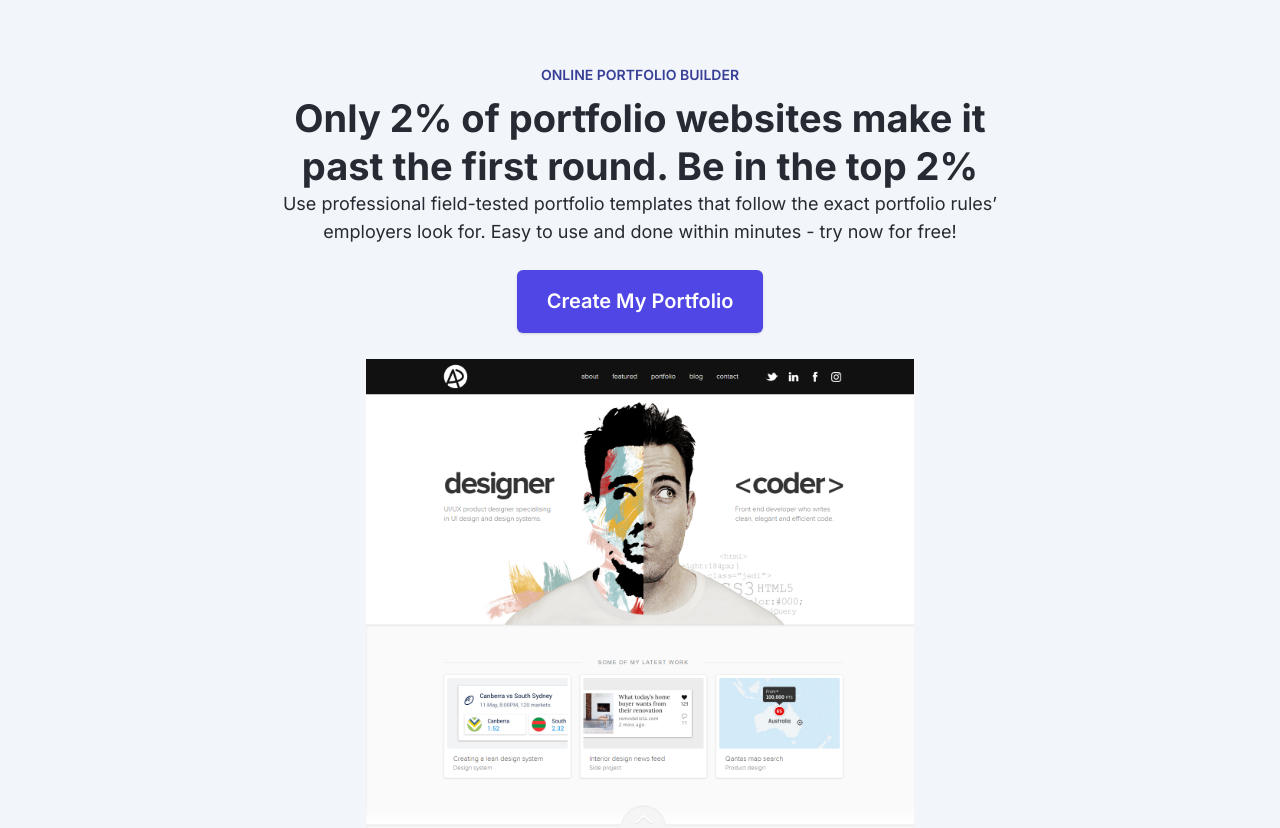
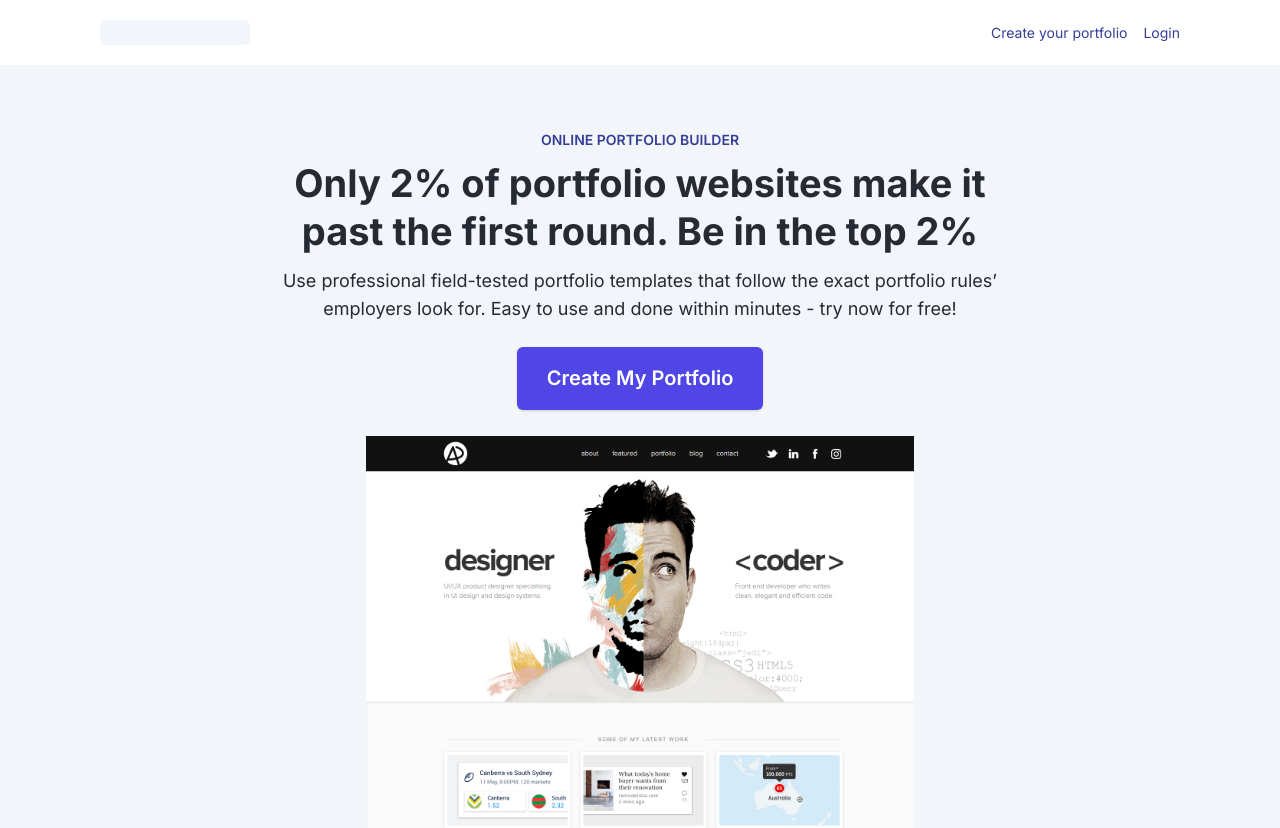
Before and after one commit to pesto-students/n4-portfolio-builder-frontend-IOTA-4, a Next.js app: page / in a window 1280 px wide. Shown: the top 828 px of the page. Built offline with nearby package versions, Linux system fonts and the light colour scheme.

Commit message:
added navbar

```diff
--- /dev/null
+++ b/components/Navbar/index.tsx
@@ -0,0 +1,83 @@
+import Link from 'next/link'
+import Device from '../../helpers/Device'
+import { FontAwesomeIcon } from '@fortawesome/react-fontawesome'
+import { faBars, faPassport, faUser } from '@fortawesome/free-solid-svg-icons'
+import { useEffect, useState } from 'react'
+
+const Navbar = (): JSX.Element => {
+  const [navbarOpen, setNavbarOpen] = useState(false)
+  const toggleNavbarOpen = () => {
+    setNavbarOpen(!navbarOpen)
+  }
+
+  useEffect(() => {
+    const bodyNode = document.querySelector('body')
+    // TODO: make it close by tapping anywhere on the screen outside of menu
+    if (bodyNode) {
+      if (navbarOpen) {
+        bodyNode.style.overflow = 'hidden'
+      } else {
+        bodyNode.style.overflow = 'auto'
+      }
+    }
+  }, [navbarOpen])
+  return (
+    <>
+      <header className="navbar">
+        <div className="container">
+          <Link href="/" passHref>
+            <a className="logo"></a>
+          </Link>
+          <Device>
+            {({ isMobile, isDesktop }) => (
+              <>
+                {((isMobile && navbarOpen) || isDesktop) && (
+                  <div className="navbar-menu">
+                    <ul className="navbar-menu__list">
+                      <li className="navbar-menu__list-item">
+                        <Link href="/" passHref>
+                          <a>
+                            {isMobile && (
+                              <FontAwesomeIcon
+                                className="navbar-menu__list-item-icon"
+                                icon={faPassport}
+                              />
+                            )}
+                            Create your portfolio
+                          </a>
+                        </Link>
+                      </li>
+                      <li className="navbar-menu__list-item">
+                        <Link href="/" passHref>
+                          <a>
+                            {isMobile && (
+                              <FontAwesomeIcon
+                                className="navbar-menu__list-item-icon"
+                                icon={faUser}
+                              />
+                            )}
+                            Login
+                          </a>
+                        </Link>
+                      </li>
+                    </ul>
+                  </div>
+                )}
+                {isMobile && (
+                  <button
+                    className="navbar-menu__btn"
+                    onClick={toggleNavbarOpen}
+                  >
+                    <FontAwesomeIcon icon={faBars} />
+                  </button>
+                )}
+              </>
+            )}
+          </Device>
+        </div>
+      </header>
+    </>
+  )
+}
+
+export default Navbar
--- /dev/null
+++ b/helpers/Device/Device.tsx
@@ -0,0 +1,9 @@
+import { ReactNode } from 'react'
+import * as rdd from 'react-device-detect'
+
+interface DeviceProps {
+  children: (props: typeof rdd) => ReactNode
+}
+export default function Device(props: DeviceProps) {
+  return <>{props.children(rdd)}</>
+}
--- /dev/null
+++ b/helpers/Device/index.tsx
@@ -0,0 +1,5 @@
+import dynamic from 'next/dynamic'
+
+const Device = dynamic(() => import('./Device'), { ssr: false })
+
+export default Device
--- a/package.json
+++ b/package.json
@@ -9,9 +9,13 @@
     "lint": "next lint"
   },
   "dependencies": {
+    "@fortawesome/fontawesome-svg-core": "^1.2.35",
+    "@fortawesome/free-solid-svg-icons": "^5.15.3",
+    "@fortawesome/react-fontawesome": "^0.1.14",
     "next": "11.0.1",
     "react": "17.0.2",
     "react-collapse": "^5.1.0",
+    "react-device-detect": "^1.17.0",
     "react-dom": "17.0.2",
     "sass": "^1.35.1"
   },
--- a/pages/_app.tsx
+++ b/pages/_app.tsx
@@ -3,12 +3,19 @@ import { ReactElement } from 'react'
 import ThemeProvider from '../hoc/ThemeProvider'
 import '../styles/globals.scss'
 import '../styles/pages/home.scss'
+import { config } from '@fortawesome/fontawesome-svg-core'
+import '@fortawesome/fontawesome-svg-core/styles.css'
+import Navbar from '../components/Navbar'
+config.autoAddCss = false
 
 function App({ Component, pageProps }: AppProps): ReactElement {
   return (
     <div>
       <ThemeProvider>
-        <Component {...pageProps} />
+        <>
+          <Navbar />
+          <Component {...pageProps} />
+        </>
       </ThemeProvider>
     </div>
   )
--- a/styles/base/_common.scss
+++ b/styles/base/_common.scss
@@ -26,3 +26,8 @@ html {
 .ReactCollapse--collapse {
   transition: height 500ms;
 }
+
+a {
+  color: var(--accent-color-dark);
+  text-decoration: none;
+}
--- /dev/null
+++ b/styles/components/navbar.scss
@@ -0,0 +1,76 @@
+.navbar {
+  background-color: var(--bg-light);
+  height: 65px;
+  width: 100vw;
+
+  @include media('<desktop') {
+    position: relative;
+  }
+  .container {
+    @extend %flexRowVCenter;
+    height: 100%;
+    justify-content: space-between;
+  }
+
+  .logo {
+    background-color: var(--bg-dark);
+    height: 25px;
+    width: 150px;
+    border-radius: 6px;
+  }
+}
+
+.navbar-menu {
+  height: 100%;
+  @include media('<desktop') {
+    position: absolute;
+    top: 100%;
+    width: 100%;
+    left: 0;
+    border-top: 1px solid var(--border-color);
+    box-shadow: 0 0 1px rgb(23 68 130 / 8%), 0 2px 10px rgb(23 68 130 / 3%);
+    height: calc(100vh - 65px);
+    backdrop-filter: blur(5px);
+    background-color: rgba(0, 0, 0, 0.2);
+    transition: 0.2s backdrop-filter 0.2s background-color;
+    z-index: 1;
+  }
+  &__list {
+    @extend %flexColumnVCenterHCenter;
+    margin: 0;
+    list-style: none;
+    padding: 0;
+
+    @include media('<desktop') {
+      background-color: var(--bg-light);
+      animation: slideUp 0.2s 1 forwards;
+    }
+    @include media('>=desktop') {
+      height: 100%;
+      flex-flow: row nowrap;
+      align-items: center;
+    }
+  }
+
+  &__list-item {
+    @include media('<desktop') {
+      padding: 20px;
+    }
+    @include media('>=desktop') {
+      &:not(:last-child) {
+        margin-right: 16px;
+      }
+    }
+  }
+
+  &__list-item-icon {
+    margin-right: 10px;
+  }
+
+  &__btn {
+    background-color: transparent;
+    border: none;
+    outline: none;
+    padding: 0;
+  }
+}
--- a/styles/globals.scss
+++ b/styles/globals.scss
@@ -12,3 +12,4 @@
 @import 'base/reset';
 
 @import 'components/button';
+@import 'components/navbar';
--- a/styles/pages/home.scss
+++ b/styles/pages/home.scss
@@ -29,7 +29,7 @@
   }
 
   &__caption {
-    margin-bottom: 12px;
+    margin-bottom: 12px !important;
   }
 
   &__message {
--- a/styles/themes.scss
+++ b/styles/themes.scss
@@ -7,4 +7,5 @@
   --btn-color: #fff;
   --accent-color-light: #eaecf8;
   --accent-color-dark: #363e96;
+  --border-color: #f2f5fa;
 }
```
Also changed, not shown: pages/index.tsx (+7 -5 lines), 1 other file (tests, documents, lock files or other folders).
